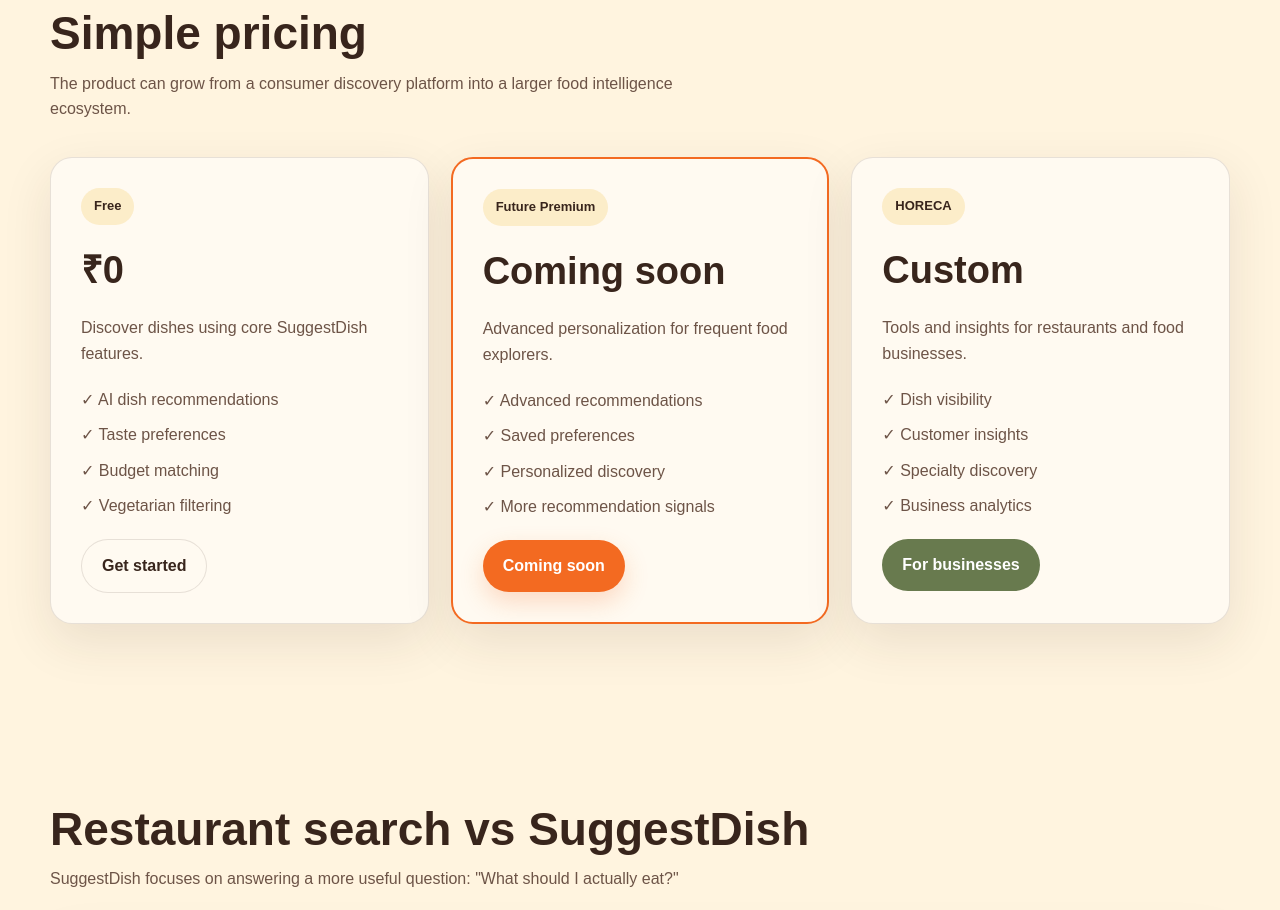
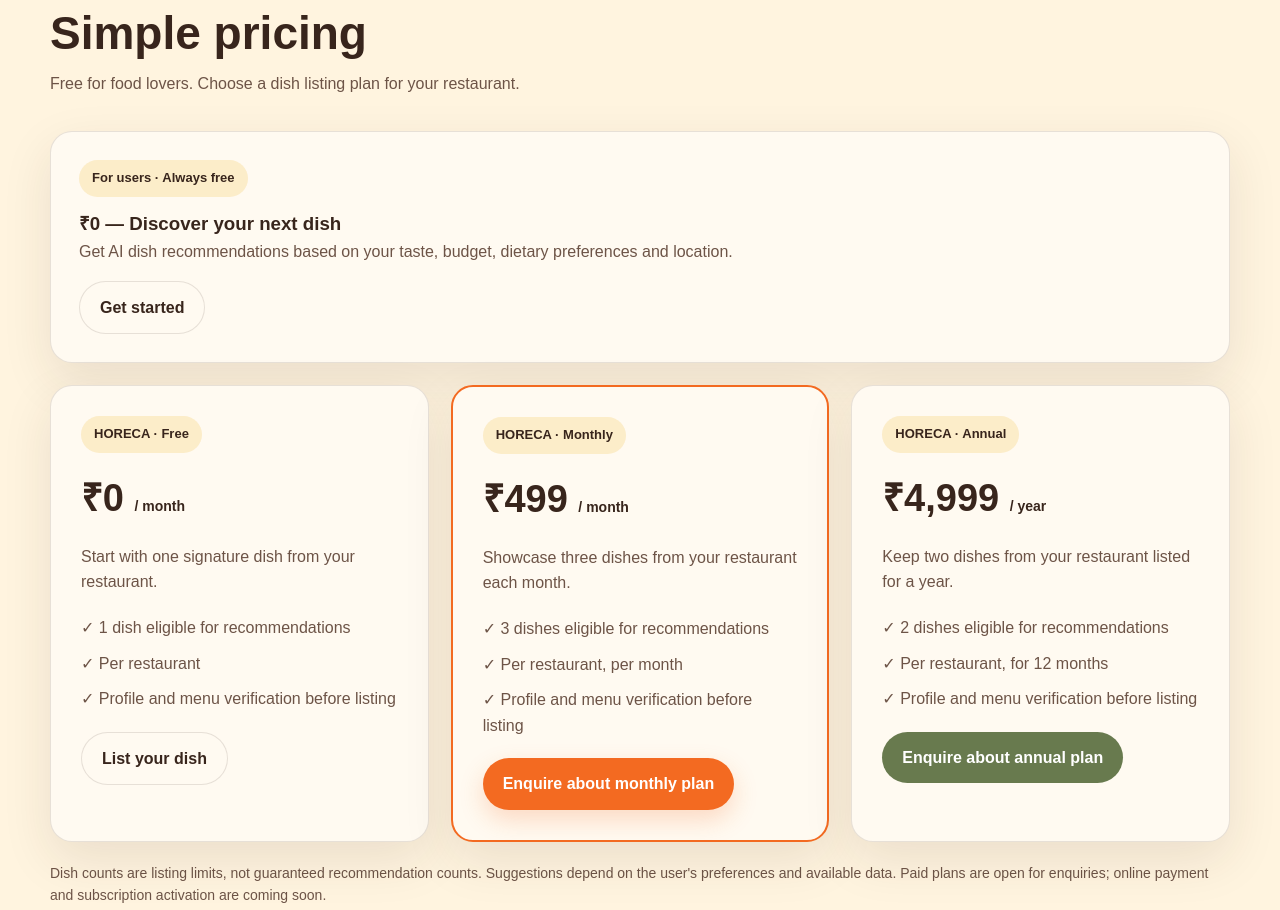
Before and after one commit to rakatanishka16-crypto/SuggestDish, a website: page index.html in a window 1280 px wide. Shown: the part 4760-5670 px from the top of the page. Drawn offline with Linux system fonts and the light colour scheme.

Commit message:
Publish free user access and HORECA monthly and annual pricing

```diff
--- a/index.html
+++ b/index.html
@@ -1066,84 +1066,52 @@
 <!-- PRICING -->
 <section class="section" id="pricing">
   <div class="container">
-
-    <div class="section-head">
-      <div>
-        <h2>Simple pricing</h2>
-
-        <p class="sub">
-          The product can grow from a consumer discovery platform
-          into a larger food intelligence ecosystem.
-        </p>
-      </div>
-    </div>
-
+    <div class="section-head"><div>
+      <h2>Simple pricing</h2>
+      <p class="sub">Free for food lovers. Choose a dish listing plan for your restaurant.</p>
+    </div></div>
+    <div class="card panel" style="margin-bottom:22px">
+      <span class="badge">For users · Always free</span>
+      <h3 style="margin-top:12px">₹0 — Discover your next dish</h3>
+      <p class="mute">Get AI dish recommendations based on your taste, budget, dietary preferences and location.</p>
+      <a class="btn btn-light" href="#ai-recommend" style="margin-top:16px">Get started</a>
+    </div>
     <div class="pricing-grid">
-
       <div class="card price-card">
-        <span class="badge">Free</span>
-
-        <div class="price">₹0</div>
-
-        <p class="mute">
-          Discover dishes using core SuggestDish features.
-        </p>
-
+        <span class="badge">HORECA · Free</span>
+        <div class="price">₹0 <span class="small">/ month</span></div>
+        <p class="mute">Start with one signature dish from your restaurant.</p>
         <ul class="price-list">
-          <li>✓ AI dish recommendations</li>
-          <li>✓ Taste preferences</li>
-          <li>✓ Budget matching</li>
-          <li>✓ Vegetarian filtering</li>
+          <li>✓ 1 dish eligible for recommendations</li>
+          <li>✓ Per restaurant</li>
+          <li>✓ Profile and menu verification before listing</li>
         </ul>
-
-        <button class="btn btn-light">
-          Get started
-        </button>
-      </div>
-
+        <a class="btn btn-light" href="#list-business">List your dish</a>
+      </div>
       <div class="card price-card featured">
-        <span class="badge">Future Premium</span>
-
-        <div class="price">Coming soon</div>
-
-        <p class="mute">
-          Advanced personalization for frequent food explorers.
-        </p>
-
+        <span class="badge">HORECA · Monthly</span>
+        <div class="price">₹499 <span class="small">/ month</span></div>
+        <p class="mute">Showcase three dishes from your restaurant each month.</p>
         <ul class="price-list">
-          <li>✓ Advanced recommendations</li>
-          <li>✓ Saved preferences</li>
-          <li>✓ Personalized discovery</li>
-          <li>✓ More recommendation signals</li>
+          <li>✓ 3 dishes eligible for recommendations</li>
+          <li>✓ Per restaurant, per month</li>
+          <li>✓ Profile and menu verification before listing</li>
         </ul>
-
-        <button class="btn btn-primary">
-          Coming soon
-        </button>
-      </div>
-
+        <a class="btn btn-primary" href="#list-business">Enquire about monthly plan</a>
+      </div>
       <div class="card price-card">
-        <span class="badge">HORECA</span>
-
-        <div class="price">Custom</div>
-
-        <p class="mute">
-          Tools and insights for restaurants and food businesses.
-        </p>
-
+        <span class="badge">HORECA · Annual</span>
+        <div class="price">₹4,999 <span class="small">/ year</span></div>
+        <p class="mute">Keep two dishes from your restaurant listed for a year.</p>
         <ul class="price-list">
-          <li>✓ Dish visibility</li>
-          <li>✓ Customer insights</li>
-          <li>✓ Specialty discovery</li>
-          <li>✓ Business analytics</li>
+          <li>✓ 2 dishes eligible for recommendations</li>
+          <li>✓ Per restaurant, for 12 months</li>
+          <li>✓ Profile and menu verification before listing</li>
         </ul>
-
-        <button class="btn btn-secondary" id="businessListingCta">
-          For businesses
-        </button>
-      </div>
-
-    </div>
+        <a class="btn btn-secondary" href="#list-business">Enquire about annual plan</a>
+      </div>
+    </div>
+    <p class="small mute" style="margin-top:20px">Dish counts are listing limits, not guaranteed recommendation counts. Suggestions depend on the user's preferences and available data. Paid plans are open for enquiries; online payment and subscription activation are coming soon.</p>
   </div>
 </section>
 
```
